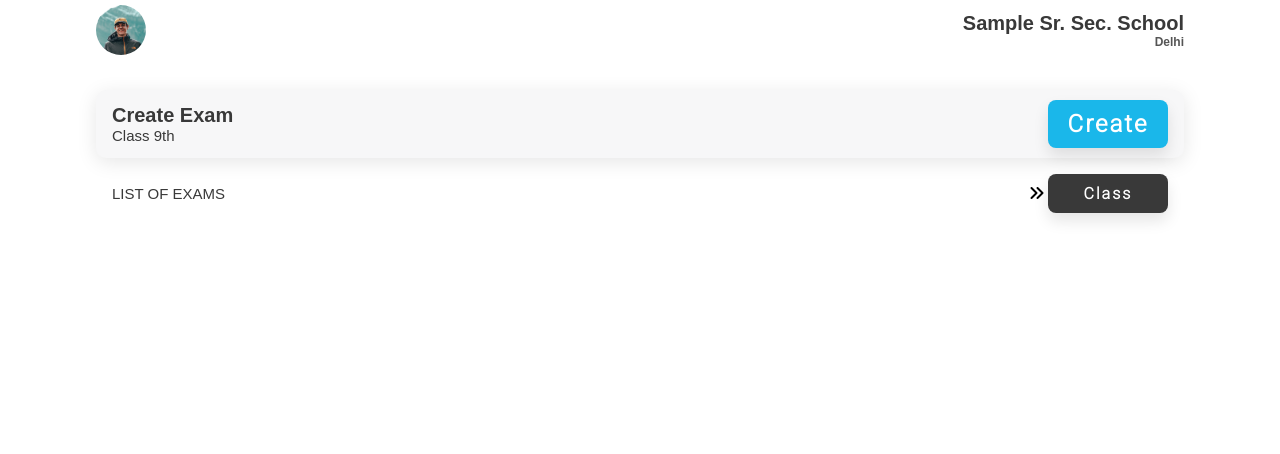
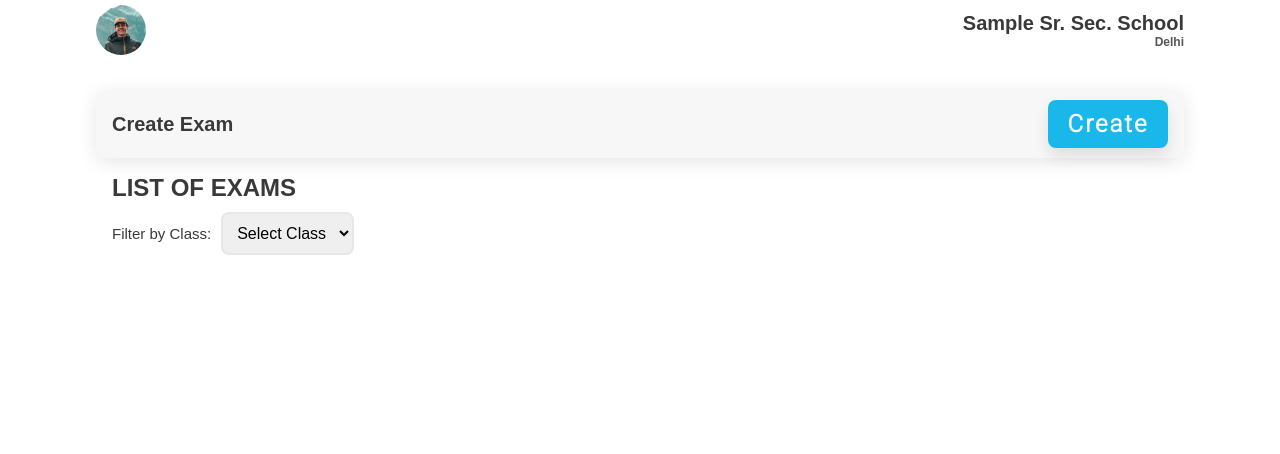
Before and after one commit to codeif-org/School-Management-Back, a Django app: page /exam/superadmin/ in a window 1280 px wide. Shown: the top 454 px of the page. Run offline with Django 3.2, Linux system fonts and the light colour scheme; a user stored in the database is signed in; data comes from the database, SQL or seed files in the repository; both versions use the stored data as it was after the commit.

Commit message:
updated superadminExam

```diff
--- a/exam/views.py
+++ b/exam/views.py
@@ -29,12 +29,14 @@ def superadminExam(request):
     # print(schoolobj)
     teacher_qs = teacher.objects.filter(school = schoolobj)
     # print(len(teacher_qs))
+    class_qs = classSection.objects.filter(teacher__in = teacher_qs).values().order_by('Class')
+    # print(class_qs)
     subject_qs = subject.objects.filter(teacher__in = teacher_qs)
     # print(len(subject_qs))
     examheld_qs = ExamHeldSubject.objects.filter(subject__in = subject_qs)
     print(len(examheld_qs))
 
-    return render(request, 'superadminExam.html', {"exam_lst": examheld_qs})
+    return render(request, 'superadminExam.html', {"exam_lst": examheld_qs, "classes": class_qs})
 
 # here after selecting the class we have two options to embed the subject data
 # 1. by sending from django to javascript
@@ -76,7 +78,7 @@ def superadminCreateExam(request):
         # date = request.POST['date']
         # test = exam(teacher = t, classSection = cs, subject = sub, date = date, name = name, marks = marks)
         # test.save()
-        # return redirect('teacherExamList')
+        return redirect('exam:superadminExam')
     return render(request, 'superadminCreateExam.html', {'classes': class_qs})
 
 def teacherExamList(request):
--- a/static/css/teacherExam.css
+++ b/static/css/teacherExam.css
@@ -1,5 +1,26 @@
 .exam-list-txt {
   padding: 0px 16px;
+  align-items: center;
+}
+
+.exam-list-txt select {
+  /* width: 90px; */
+  outline: none;
+  padding: 10px;
+  font-size: 16px;
+  border: 2px solid var(--dark-grey);
+  border-radius: 8px;
+  transition: all 0.1s ease;
+  margin: 10px;
+}
+
+.exam-list-txt select:focus {
+  border: 2px solid var(--dark);
+  border-radius: 8px;
+}
+
+.exam-list-class-filter{
+  display: flex;
   align-items: center;
 }
 
--- /dev/null
+++ b/static/js/superadminExam.js
@@ -0,0 +1 @@
+console.log('superadminExam.js');
--- a/templates/superadmin/superadminExam.html
+++ b/templates/superadmin/superadminExam.html
@@ -7,15 +7,25 @@
   <div class="component-back">
     <div>
       <h2>Create Exam</h2>
-      <p>Class 9th</p>
+      <!-- <p>Class 9th</p> -->
     </div>
-    <a href="{% url 'exam:superadminCreateExam' %}"><button class="btn btn-lg">Create</button></a>
+    <a href="{% url 'exam:superadminCreateExam' %}"
+      ><button class="btn btn-lg">Create</button></a
+    >
   </div>
-  <div class="exam-list-txt flex">
-    <p>LIST OF EXAMS</p>
-    <div>
-      <i class="fas fa-angle-double-right"></i>
-      <button class="btn btn-black">Class</button>
+  <div class="exam-list-txt">
+    <h1>LIST OF EXAMS</h1>
+    <div class="exam-list-class-filter">
+      <p>Filter by Class:</p>
+      <!-- <i class="fas fa-angle-double-right"></i> -->
+      <!-- <button class="btn btn-black">Class</button> -->
+      <select name="select-class" id="" onchange="submitHandler(event)">
+        <option value="all" selected="">Select Class</option>
+        {% for class in classes %}
+        <option value="31">{{class.Class}}{{class.section}}</option>
+        {% endfor %}
+        <!-- <option value="31">1 A</option> -->
+      </select>
     </div>
   </div>
 </section>
@@ -33,18 +43,22 @@
         <a href="script:javascript.void(0)">
           <div class="exam-desc">
             <h3 class="text-underline">{{ current_exam.exam.name }}</h3>
-              <p>Class {{ current_exam.subject.Class.Class }}th {{ current_exam.subject.Class.section }} |
-              {{ current_exam.subject.subject }}</p>
+            <p>
+              Class {{current_exam.subject.Class.Class}}{{current_exam.subject.Class.section}} |
+              {{current_exam.subject.subject}}
+            </p>
           </div>
         </a>
         <div class="max-marks">
           <h4>{{ current_exam.exam.max_marks }}</h4>
           <p>Max Marks</p>
         </div>
-          {% comment %} <div class="students-enrolled">
+        {% comment %}
+        <div class="students-enrolled">
           <h4>28/30</h4>
           <p>Student Enrolled</p>
-          </div> {% endcomment %}
+        </div>
+        {% endcomment %}
       </div>
     </div>
     {% endfor %}
```
Also changed, not shown: db.sqlite3. Lines whose indentation alone changed are shown as unchanged.
